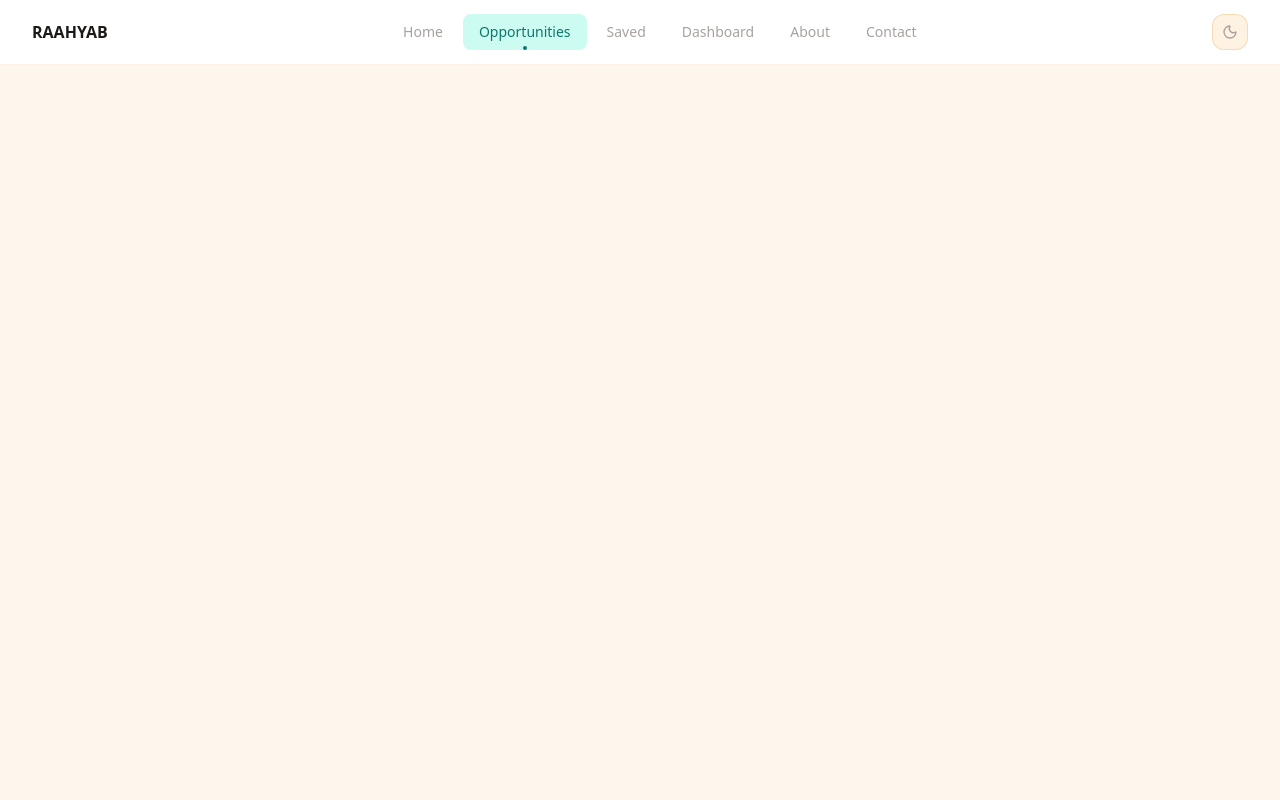
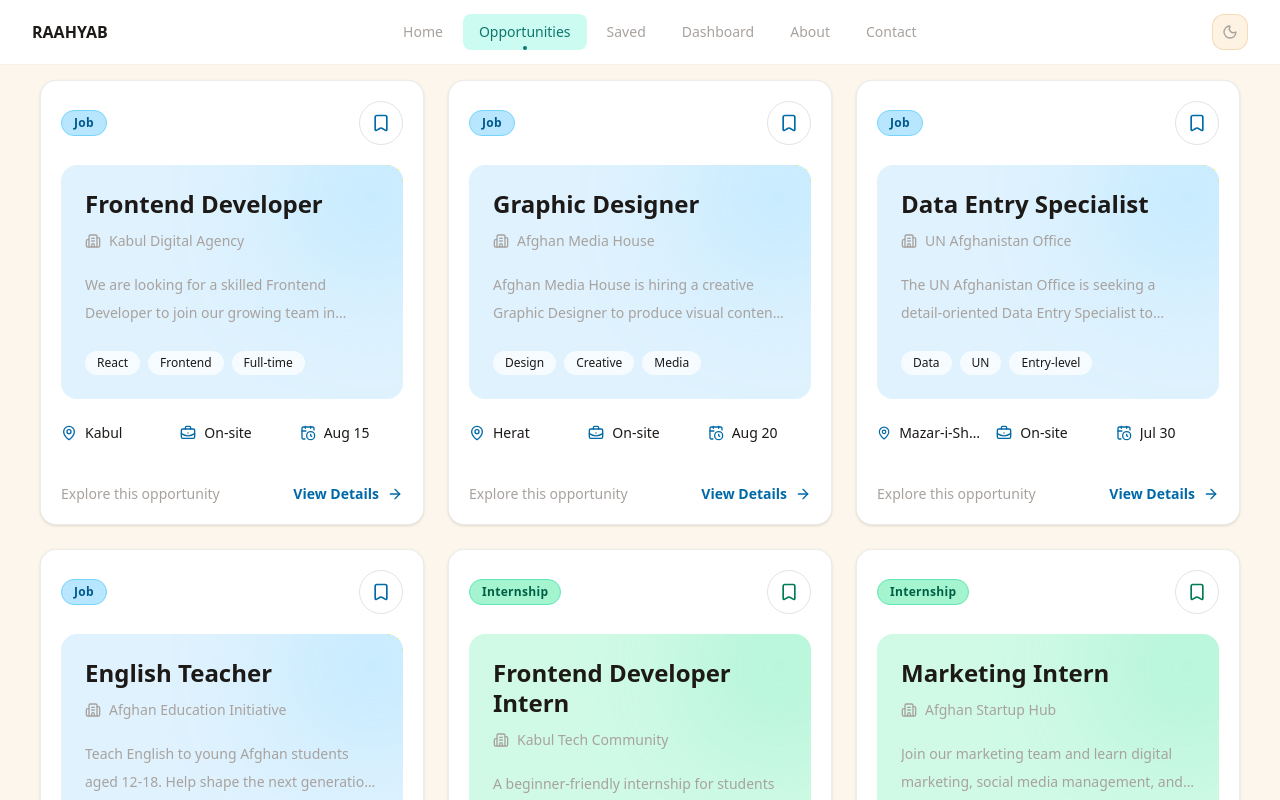
Before and after one commit to humairaa-k/capstone-project-1-, a Next.js app in the folder raahyab/: page /opportunities in a window 1280 px wide. Shown: the top 800 px of the page. Built offline with nearby package versions, Linux system fonts and the light colour scheme.

Commit message:
feat(opportunity): add opportunity card component

```diff
--- /dev/null
+++ b/raahyab/app/about/page.tsx
@@ -0,0 +1,6 @@
+
+export default function AboutPage() {
+  return (
+    <p>AboutPage</p>
+  );
+}
--- a/raahyab/app/opportunities/page.tsx
+++ b/raahyab/app/opportunities/page.tsx
@@ -1,9 +1,8 @@
-import React from 'react'
+import OpportunityGrid from "@/components/opportunity/OpportunityGrid"
 
-function page() {
+export default function page() {
   return (
-    <div>page</div>
+
+    <OpportunityGrid/>
   )
 }
-
-export default page
--- a/raahyab/components/OpportunityCard.tsx
+++ /dev/null
@@ -1,9 +0,0 @@
-import React from 'react'
-
-function OpportunityCard() {
-  return (
-    <div>OpportunityCard</div>
-  )
-}
-
-export default OpportunityCard
--- /dev/null
+++ b/raahyab/components/about/AboutBuilder.tsx
@@ -0,0 +1,9 @@
+import React from 'react'
+
+function AboutBuilder() {
+  return (
+    <div>AboutBuilder</div>
+  )
+}
+
+export default AboutBuilder
--- /dev/null
+++ b/raahyab/components/about/AboutCTA.tsx
@@ -0,0 +1,9 @@
+import React from 'react'
+
+function AboutCTA() {
+  return (
+    <div>AboutCTA</div>
+  )
+}
+
+export default AboutCTA
--- /dev/null
+++ b/raahyab/components/about/AboutFeatures.tsx
@@ -0,0 +1,9 @@
+import React from 'react'
+
+function AboutFeatures() {
+  return (
+    <div>AboutFeatures</div>
+  )
+}
+
+export default AboutFeatures
--- /dev/null
+++ b/raahyab/components/about/AboutHero.tsx
@@ -0,0 +1,9 @@
+import React from 'react'
+
+function AboutHero() {
+  return (
+    <div>AboutHero</div>
+  )
+}
+
+export default AboutHero
--- /dev/null
+++ b/raahyab/components/about/AboutMission.tsx
@@ -0,0 +1,9 @@
+import React from 'react'
+
+function AboutMission() {
+  return (
+    <div>AboutMission</div>
+  )
+}
+
+export default AboutMission
--- /dev/null
+++ b/raahyab/components/opportunity/OpportunityCard.tsx
@@ -0,0 +1,256 @@
+"use client";
+
+import { Opportunity } from "@/types";
+import Link from "next/link";
+import { categoryThemes } from "@/constants/opportunityThemes";
+import {
+  Bookmark,
+  BriefcaseBusiness,
+  Building2,
+  CalendarClock,
+  MapPin,
+  ArrowRight,
+} from "lucide-react";
+
+ interface FeaturedCardProps {
+  opportunity: Opportunity;
+}
+
+function formatDeadline(deadline: string) {
+  return new Intl.DateTimeFormat("en", {
+    month: "short",
+    day: "numeric",
+  }).format(new Date(deadline));
+}
+
+
+export default function FeaturedCard({
+  opportunity,
+}: FeaturedCardProps) {
+  const visibleTags = opportunity.tags.slice(0, 3);
+
+  const theme =
+    categoryThemes[
+      opportunity.category as keyof typeof categoryThemes
+    ] ?? categoryThemes.Job;
+
+  return (
+    <Link
+      href={`/opportunities/${opportunity.id}`}
+      className="group block focus:outline-none"
+    >
+    <article
+     className="
+       relative
+       flex
+       min-h-[22rem]
+       flex-col
+       rounded-2xl
+       border
+       border-foreground/8
+       bg-card
+       p-5
+       shadow-sm
+       transition-all
+       duration-300
+       hover:-translate-y-1
+       hover:shadow-lg
+       hover:shadow-primary/8
+      hover:border-foreground/15
+      focus-visible:ring-2
+      focus-visible:ring-primary
+      "
+    >
+
+        <div className="mb-5 flex items-center justify-between">
+          <span
+            className={`
+              inline-flex
+              items-center
+              rounded-full
+              border
+              px-3
+              py-1
+              text-xs
+              font-semibold
+              tracking-wide
+              ${theme.badge}
+            `}
+          >
+            {opportunity.category}
+          </span>
+
+          <button
+            aria-label="Save opportunity"
+            onClick={(e) => e.preventDefault()}
+            className="
+              flex
+              h-11
+              w-11
+              items-center
+              justify-center
+              rounded-full
+              border
+            border-foreground/12
+              backdrop-blur
+              transition-all
+              duration-300
+              hover:scale-105
+              hover:bg-white
+            "
+          >
+            <Bookmark className={`h-5 w-5 ${theme.accent}`} />
+          </button>
+        </div>
+
+       {/* highlight panel */}
+        <div
+          className={`
+            relative
+            overflow-hidden
+            rounded-2xl
+            p-6
+            ${theme.wrapper}
+          `}
+        >
+          {/* blob on the corner */}
+
+          <div
+            className={`
+              absolute
+              -right-10
+              -top-10
+              h-36
+              w-36
+              rounded-full
+              blur-3xl
+              ${theme.blob}
+            `}
+          />
+
+          <div className="relative z-10">
+            <h3
+              className="
+                text-2xl
+                font-bold
+                leading-tight
+                text-foreground
+                transition-colors
+                duration-300
+                group-hover:text-primary
+                dark:group-hover:text-foreground
+              "
+            >
+              {opportunity.title}
+            </h3>
+
+            <div className="mt-3 flex items-center gap-2 text-sm font-medium text-muted-foreground">
+              <Building2 className="h-4 w-4" />
+              {opportunity.organization}
+            </div>
+
+            <p className="mt-5 line-clamp-2 text-sm leading-7 text-muted-foreground">
+              {opportunity.description}
+            </p>
+
+            <div className="mt-6 flex flex-wrap gap-2">
+              {visibleTags.map((tag) => (
+                <span
+                  key={tag}
+                  className="
+                    rounded-full
+                    bg-white/70
+                    px-3
+                    py-1
+                    text-xs
+                    font-medium
+                    text-foreground
+                    backdrop-blur
+                    dark:bg-white/10
+                  "
+                >
+                  {tag}
+                </span>
+              ))}
+            </div>
+          </div>
+        </div>
+
+        {/* metadata */}
+        <div className="mt-6 grid gap-4 text-sm sm:grid-cols-3">
+          <span className="flex items-center gap-2">
+            <MapPin className={`h-4 w-4 ${theme.accent}`} />
+            <span className="truncate">
+              {opportunity.location}
+            </span>
+          </span>
+
+          <span className="flex items-center gap-2">
+            <BriefcaseBusiness className={`h-4 w-4 ${theme.accent}`} />
+            <span className="truncate">
+              {opportunity.type}
+            </span>
+          </span>
+
+          <span className="flex items-center gap-2">
+            <CalendarClock className={`h-4 w-4 ${theme.accent}`} />
+            <span className="truncate">
+              {formatDeadline(opportunity.deadline)}
+            </span>
+          </span>
+        </div>
+
+        <div className="flex-1" />
+        <div className="my-5 h-px bg-border/70" />
+
+        {/* Footer */}
+
+        <div className="flex items-center justify-between">
+          <span className="text-sm text-muted-foreground">
+            Explore this opportunity
+          </span>
+
+          <span
+            className={`
+              inline-flex
+              items-center
+              gap-2
+              text-sm
+              font-semibold
+              transition-all
+              duration-300
+              ${theme.accent}
+            `}
+          >
+            View Details
+
+            <ArrowRight
+              className="
+                h-4
+                w-4
+                transition-transform
+                duration-300
+                group-hover:translate-x-1
+              "
+            />
+          </span>
+        </div>
+
+        {/* glow the Border */}
+        <div
+          className="
+            pointer-events-none
+            absolute
+            inset-0
+            rounded-3xl
+            opacity-0
+            transition-opacity
+            duration-300
+            group-hover:opacity-100
+          " >
+          <div className="absolute inset-0 rounded-3xl ring-1 ring-primary/10" />
+        </div>
+      </article>
+    </Link>
+  );
+}
--- /dev/null
+++ b/raahyab/components/opportunity/OpportunityGrid.tsx
@@ -0,0 +1,15 @@
+import { opportunities } from "@/data/opportunities";
+import OpportunityCard  from "@/components/opportunity/OpportunityCard"
+
+export default function OpportunityGrid() {
+  return (
+    <div className="grid md:grid-cols-2 xl:grid-cols-3 gap-6 py-20 px-10">
+      {opportunities.map((opportunity) => (
+         <OpportunityCard
+         key={opportunity.id}
+         opportunity={opportunity}
+         />
+       ))}
+    </div>
+  )
+}
--- /dev/null
+++ b/raahyab/constants/opportunityThemes.ts
@@ -0,0 +1,57 @@
+export const categoryThemes = {
+  Job: {
+    wrapper: "bg-sky-100 dark:bg-sky-950/40",
+    badge:
+      "bg-sky-200 text-sky-800 border-sky-300 dark:bg-sky-900/60 dark:text-sky-200 dark:border-sky-800",
+    accent: "text-sky-700 dark:text-sky-300",
+    blob: "bg-sky-300/40 dark:bg-sky-500/20",
+  },
+
+  Scholarship: {
+    wrapper: "bg-violet-100 dark:bg-violet-950/40",
+    badge:
+      "bg-violet-200 text-violet-800 border-violet-300 dark:bg-violet-900/60 dark:text-violet-200 dark:border-violet-800",
+    accent: "text-violet-700 dark:text-violet-300",
+    blob: "bg-violet-300/40 dark:bg-violet-500/20",
+  },
+
+  Internship: {
+    wrapper: "bg-emerald-100 dark:bg-emerald-950/40",
+    badge:
+      "bg-emerald-200 text-emerald-800 border-emerald-300 dark:bg-emerald-900/60 dark:text-emerald-200 dark:border-emerald-800",
+    accent: "text-emerald-700 dark:text-emerald-300",
+    blob: "bg-emerald-300/40 dark:bg-emerald-500/20",
+  },
+
+  "Remote Work": {
+    wrapper: "bg-cyan-100 dark:bg-cyan-950/40",
+    badge:
+      "bg-cyan-200 text-cyan-800 border-cyan-300 dark:bg-cyan-900/60 dark:text-cyan-200 dark:border-cyan-800",
+    accent: "text-cyan-700 dark:text-cyan-300",
+    blob: "bg-cyan-300/40 dark:bg-cyan-500/20",
+  },
+
+  "Online Course": {
+    wrapper: "bg-amber-100 dark:bg-amber-950/40",
+    badge:
+      "bg-amber-200 text-amber-800 border-amber-300 dark:bg-amber-900/60 dark:text-amber-200 dark:border-amber-800",
+    accent: "text-amber-700 dark:text-amber-300",
+    blob: "bg-amber-300/40 dark:bg-amber-500/20",
+  },
+
+  Training: {
+    wrapper: "bg-rose-100 dark:bg-rose-950/40",
+    badge:
+      "bg-rose-200 text-rose-800 border-rose-300 dark:bg-rose-900/60 dark:text-rose-200 dark:border-rose-800",
+    accent: "text-rose-700 dark:text-rose-300",
+    blob: "bg-rose-300/40 dark:bg-rose-500/20",
+  },
+
+  Volunteer: {
+    wrapper: "bg-orange-100 dark:bg-orange-950/40",
+    badge:
+      "bg-orange-200 text-orange-800 border-orange-300 dark:bg-orange-900/60 dark:text-orange-200 dark:border-orange-800",
+    accent: "text-orange-700 dark:text-orange-300",
+    blob: "bg-orange-300/40 dark:bg-orange-500/20",
+  },
+};
```
